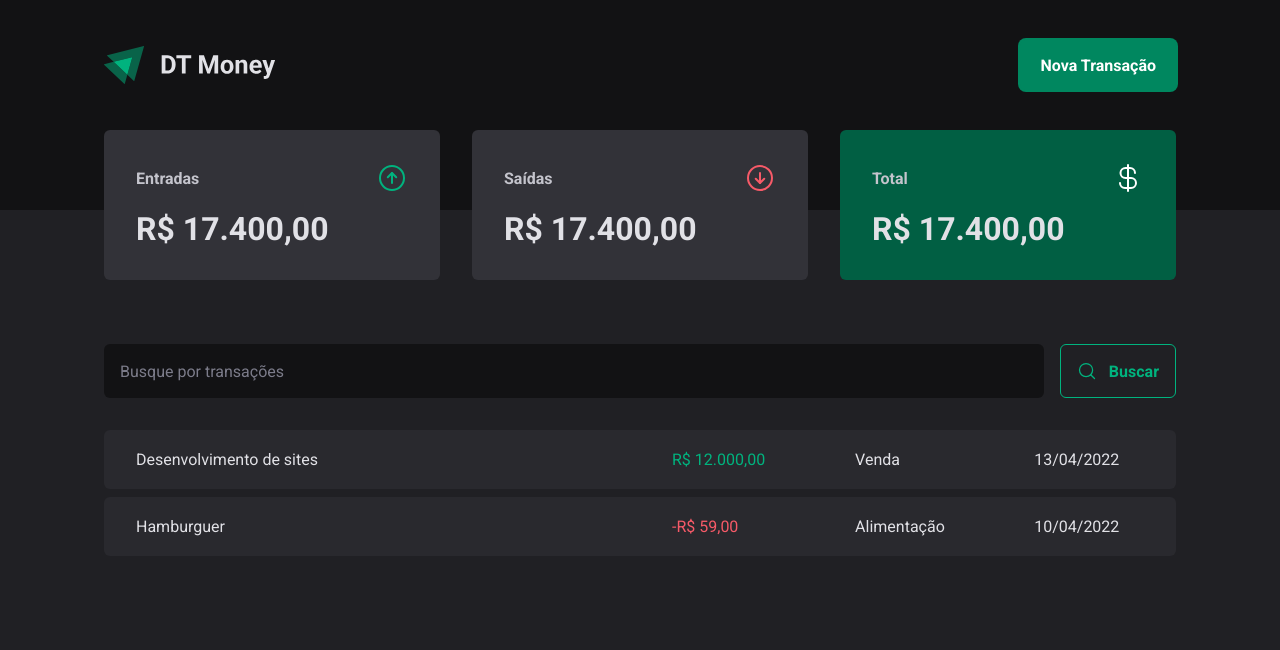
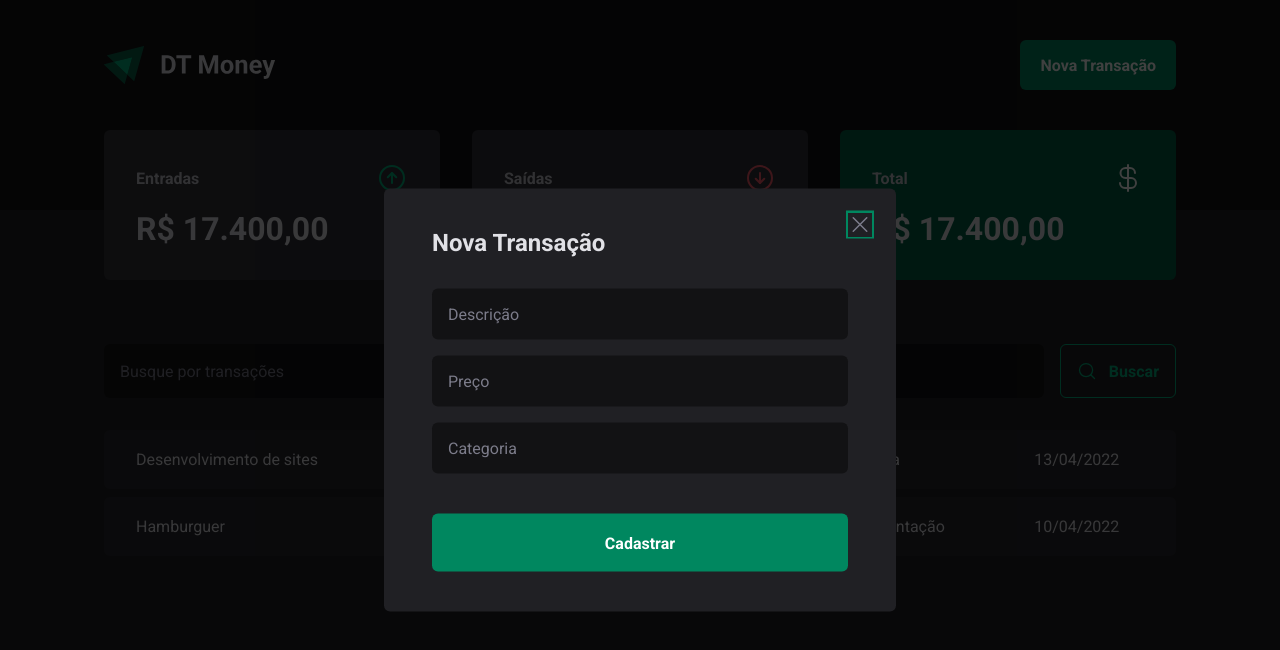
Before and after one commit to coutzera/03-dt-money, a React (Vite) app: page / in a window 1280 px wide. Both pictures are taken after a click on the button "Nova Transação". Shown: the top 650 px of the page. Built offline with nearby package versions, Linux system fonts and the light colour scheme.

Commit message:
includes radix + modal components

```diff
--- a/package.json
+++ b/package.json
@@ -10,6 +10,7 @@
     "preview": "vite preview"
   },
   "dependencies": {
+    "@radix-ui/react-dialog": "^1.1.4",
     "phosphor-react": "^1.4.1",
     "react": "^18.3.1",
     "react-dom": "^18.3.1",
--- a/src/components/Header/index.tsx
+++ b/src/components/Header/index.tsx
@@ -1,12 +1,21 @@
 import { HeaderContainer, HeaderContent, NewTransactionButton } from "./styles";
+import * as Dialog from "@radix-ui/react-dialog";
 
 import logoImg from "../../assets/dt-money-logo.svg";
+import { NewTransactionModal } from "../NewTransactionModal";
 export function Header() {
   return (
     <HeaderContainer>
       <HeaderContent>
         <img src={logoImg} />
-        <NewTransactionButton>Nova Transação</NewTransactionButton>
+
+        <Dialog.Root>
+          <Dialog.Trigger asChild>
+            <NewTransactionButton>Nova Transação</NewTransactionButton>
+          </Dialog.Trigger>
+
+          <NewTransactionModal />
+        </Dialog.Root>
       </HeaderContent>
     </HeaderContainer>
   );
--- /dev/null
+++ b/src/components/NewTransactionModal/index.tsx
@@ -0,0 +1,24 @@
+import * as Dialog from "@radix-ui/react-dialog";
+import { CloseButton, Content, Overlay } from "./styles";
+import { X } from "phosphor-react";
+export function NewTransactionModal() {
+  return (
+    <Dialog.Portal>
+      <Overlay />
+
+      <Content>
+        <Dialog.Title>Nova Transação</Dialog.Title>
+        <CloseButton>
+          <X size={24} />
+        </CloseButton>
+        <form action="">
+          <input type="text" placeholder="Descrição" required />
+          <input type="number" placeholder="Preço" required />
+          <input type="text" placeholder="Categoria" required />
+
+          <button type="submit">Cadastrar</button>
+        </form>
+      </Content>
+    </Dialog.Portal>
+  );
+}
--- /dev/null
+++ b/src/components/NewTransactionModal/styles.ts
@@ -0,0 +1,88 @@
+import styled from "styled-components";
+import * as Dialog from "@radix-ui/react-dialog";
+
+export const Overlay = styled(Dialog.Overlay)`
+  position: fixed;
+  width: 100vw;
+  height: 100vh;
+
+  inset: 0;
+
+  background-color: rgba(0, 0, 0, 0.75);
+`;
+
+export const Content = styled(Dialog.Content)`
+  min-width: 32rem;
+
+  border-radius: 6px;
+
+  padding: 2.5rem 3rem;
+
+  background-color: ${(props) => props.theme["gray-800"]};
+
+  position: fixed;
+  top: 50%;
+  left: 50%;
+
+  transform: translate(-50%, -50%);
+
+  form {
+    margin-top: 2rem;
+
+    display: flex;
+    flex-direction: column;
+    gap: 1rem;
+
+    input {
+      border-radius: 6px;
+      border: none;
+
+      background-color: ${(props) => props.theme["gray-900"]};
+      color: ${(props) => props.theme["gray-300"]};
+
+      padding: 1rem;
+
+      &::placeholder {
+        color: ${(props) => props.theme["gray-500"]};
+      }
+    }
+
+    button[type="submit"] {
+      height: 3.625rem;
+
+      border: none;
+      border-radius: 6px;
+
+      background: ${(props) => props.theme["green-500"]};
+      color: ${(props) => props.theme["white"]};
+      font-weight: bold;
+
+      padding: 0 1.25rem;
+
+      margin-top: 1.5rem;
+
+      cursor: pointer;
+
+      &:hover {
+        background: ${(props) => props.theme["green-700"]};
+        transition: background-color 0.2s;
+      }
+    }
+  }
+`;
+
+export const CloseButton = styled(Dialog.Close)`
+  position: absolute;
+
+  background: transparent;
+  border: none;
+
+  top: 1.5rem;
+  right: 1.5rem;
+
+  line-height: 0;
+
+  cursor: pointer;
+
+  color: ${(props) => props.theme["gray-500"]};
+`;
```
Also changed, not shown: 1 other file (tests, documents, lock files or other folders).
